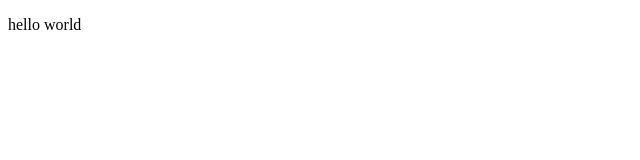
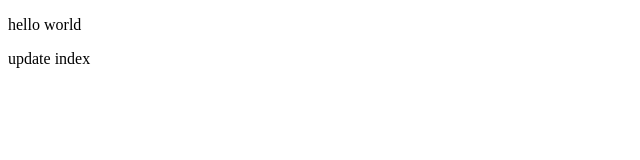
Before and after one commit to JokerMas/demo-test, a plain HTML site: page index.html in a window 1280 px wide. Shown: the full height of the page, 0-640 px from the left. Drawn offline with Linux system fonts and the light colour scheme.

Commit message:
update index2

```diff
--- a/index.html
+++ b/index.html
@@ -8,6 +8,6 @@
 </head>
 <body>
    <p>hello world</p>
-
+    <p>update index</p>
 </body>
 </html>
```
